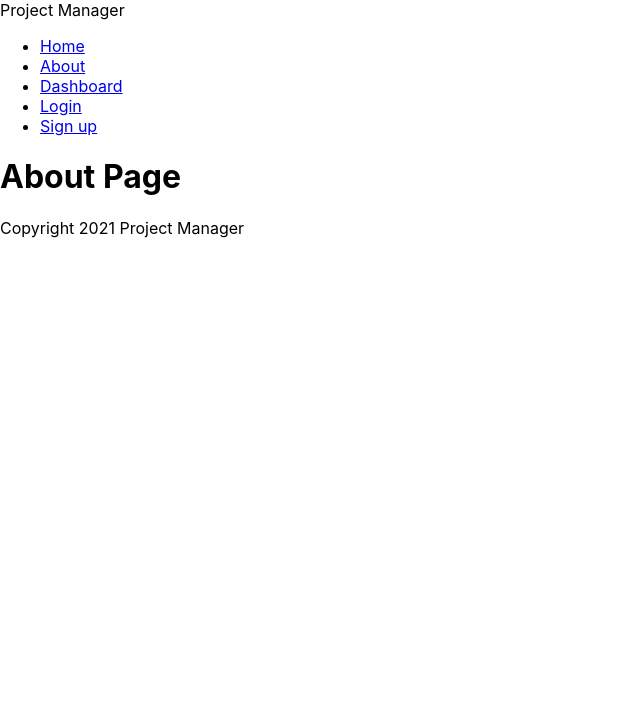
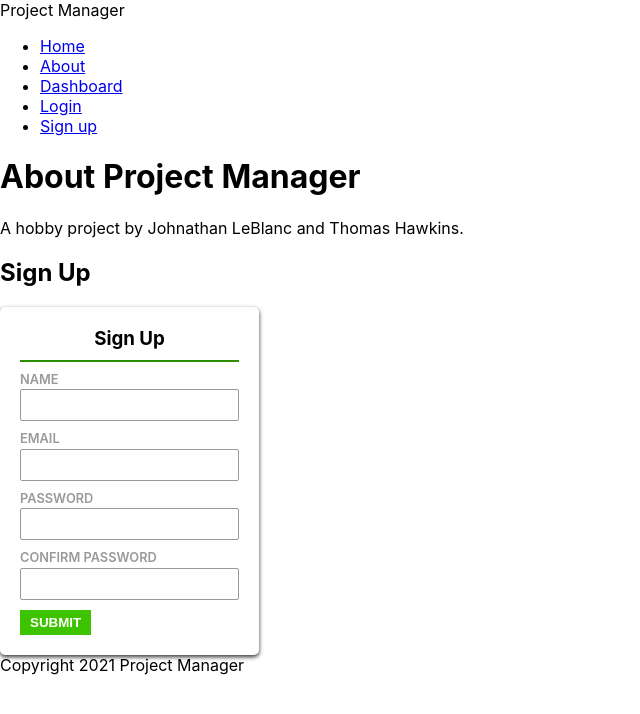
Before and after one commit to HawkinsThomas/project-manager, a React (Create React App) app: page /about in a window 1280 px wide. Shown: the top 714 px of the page, without its empty margins (0-640 px from the left). Built offline with nearby package versions, Linux system fonts and the light colour scheme.

Commit message:
Created a signup form

```diff
--- a/src/index.css
+++ b/src/index.css
@@ -1,3 +1,17 @@
+:root {
+  /* Color scheme variables */
+  --main-color-1: #3ec300;
+  --main-color-2: #2d8f00;
+}
+
+:focus {
+  outline: none;
+}
+
+* {
+  box-sizing: border-box;
+}
+
 body {
   margin: 0;
   font-family: -apple-system, BlinkMacSystemFont, 'Segoe UI', 'Roboto', 'Oxygen',
@@ -11,3 +25,68 @@ code {
   font-family: source-code-pro, Menlo, Monaco, Consolas, 'Courier New',
     monospace;
 }
+
+/* Buttons */
+.button {
+  font-weight: 600;
+  text-transform: uppercase;
+  color: white;
+  background-color: var(--main-color-1);
+  border: none;
+  padding: 5px 10px;
+  cursor: pointer;
+  transition: background-color 0.3s;
+}
+
+.button:hover {
+  background-color: var(--main-color-2);
+}
+
+.form-card {
+  display: inline-block;
+  padding: 20px;
+  border-radius: 5px;
+  background-color: white;
+  box-shadow: 0 2px 4px #333333;
+}
+
+.form-card h3 {
+  text-align: center;
+  margin: 0 0 10px;
+  border-bottom: 2px solid var(--main-color-2);
+  padding-bottom: 10px;
+}
+
+.form-card label,
+.form-card span,
+.form-card input {
+  display: block;
+}
+
+.form-card label {
+  margin-bottom: 10px;
+}
+
+.form-card span {
+  font-size: 0.8em;
+  font-weight: 600;
+  text-transform: uppercase;
+  color: #999999;
+  margin-bottom: 0.2em;
+}
+
+.form-card label input {
+  font-size: 1em;
+  height: 2em;
+  padding: 5px;
+  border-width: 1px;
+  border-style: solid;
+  border-color: #999999;
+  border-radius: 2px;
+  transition: border-color 0.3s, border-radius 0.3s;
+}
+
+.form-card label input:focus {
+  border-color: var(--main-color-1);
+  border-radius: 8px;
+}
--- a/src/modules/banner/component.js
+++ b/src/modules/banner/component.js
@@ -2,16 +2,30 @@ import React from 'react';
 import { PropTypes } from 'prop-types';
 
 
-const Banner = ({ text, children }) => (
-  <div className="banner">
-    <h1>{ text }</h1>
-    { children }
-  </div>
-);
+const Banner = ({ heading, background, children }) => {
+  const styles = {};
+
+  if (background) {
+    styles.backgroundImage = background;
+  }
+
+  return (
+    <div className="banner" style={styles}>
+      <h1>{ heading }</h1>
+      { children }
+    </div>
+  );
+};
 
 Banner.propTypes = {
-  text: PropTypes.string.isRequired,
-  children: PropTypes.element.isRequired,
+  heading: PropTypes.string.isRequired,
+  background: PropTypes.string,
+  children: PropTypes.element,
+};
+
+Banner.defaultProps = {
+  background: '',
+  children: null,
 };
 
 export default Banner;
--- /dev/null
+++ b/src/modules/customInput/component.js
@@ -0,0 +1,24 @@
+import React from 'react';
+import { PropTypes } from 'prop-types';
+
+
+const CustomInput = ({ value, type, onChange }) => (
+  <input
+    type={type}
+    required
+    value={value}
+    onChange={onChange}
+  />
+);
+
+CustomInput.propTypes = {
+  value: PropTypes.string.isRequired,
+  type: PropTypes.string,
+  onChange: PropTypes.func.isRequired,
+};
+
+CustomInput.defaultProps = {
+  type: 'text',
+};
+
+export default CustomInput;
--- /dev/null
+++ b/src/modules/customInput/index.js
@@ -0,0 +1,4 @@
+import CustomInput from './component';
+
+
+export default CustomInput;
--- /dev/null
+++ b/src/modules/customInputLabel/component.js
@@ -0,0 +1,20 @@
+import React from 'react';
+import { PropTypes } from 'prop-types';
+
+
+const CustomInputLabel = ({ label, title, children }) => (
+  <label htmlFor={label}>
+    <span>
+      { title }
+    </span>
+    { children }
+  </label>
+);
+
+CustomInputLabel.propTypes = {
+  label: PropTypes.string.isRequired,
+  title: PropTypes.string.isRequired,
+  children: PropTypes.element.isRequired,
+};
+
+export default CustomInputLabel;
--- /dev/null
+++ b/src/modules/customInputLabel/index.js
@@ -0,0 +1,4 @@
+import CustomInputLabel from './component';
+
+
+export default CustomInputLabel;
--- /dev/null
+++ b/src/modules/signupForm/component.js
@@ -0,0 +1,64 @@
+import React, { useState } from 'react';
+
+// Modules
+import CustomInputLabel from '../customInputLabel';
+import CustomInput from '../customInput';
+
+
+const SignupForm = () => {
+  const [name, setName] = useState('');
+  const [email, setEmail] = useState('');
+  const [password, setPassword] = useState('');
+  const [confirmPassword, setConfirmPassword] = useState('');
+
+  const handleSubmit = (e) => {
+    e.preventDefault();
+
+    // Basic form validation
+    const checkName = name.length >= 3;
+    const checkEmail = email.indexOf('@') > 0;
+    const checkPassword = password.length && (password === confirmPassword);
+
+    if (checkName && checkEmail && checkPassword) {
+      console.log('Validated.');
+      // Submit form
+    }
+  };
+
+  return (
+    <div className="form-card">
+      <h3>Sign Up</h3>
+      <form onSubmit={handleSubmit}>
+        <CustomInputLabel label="name" title="Name">
+          <CustomInput
+            value={name}
+            onChange={(e) => setName(e.target.value)}
+          />
+        </CustomInputLabel>
+        <CustomInputLabel label="email" title="Email">
+          <CustomInput
+            value={email}
+            onChange={(e) => setEmail(e.target.value)}
+          />
+        </CustomInputLabel>
+        <CustomInputLabel label="password" title="Password">
+          <CustomInput
+            value={password}
+            type="password"
+            onChange={(e) => setPassword(e.target.value)}
+          />
+        </CustomInputLabel>
+        <CustomInputLabel label="password" title="Confirm Password">
+          <CustomInput
+            value={confirmPassword}
+            type="password"
+            onChange={(e) => setConfirmPassword(e.target.value)}
+          />
+        </CustomInputLabel>
+        <input type="submit" value="Submit" className="button" />
+      </form>
+    </div>
+  );
+};
+
+export default SignupForm;
--- /dev/null
+++ b/src/modules/signupForm/index.js
@@ -0,0 +1,4 @@
+import SignupForm from './component';
+
+
+export default SignupForm;
--- a/src/pages/about/component.js
+++ b/src/pages/about/component.js
@@ -1,11 +1,24 @@
 import React from 'react';
-import Heading from '../../modules/heading';
+import { APP_NAME } from '../../constants';
+
+// Modules
+import Banner from '../../modules/banner';
+import SignupForm from '../../modules/signupForm';
 
 
-const About = () => (
-  <div>
-    <Heading title="About Page" />
-  </div>
-);
+const About = () => {
+  const title = `About ${APP_NAME}`;
+  return (
+    <div>
+      <Banner heading={title}>
+        <p>A hobby project by Johnathan LeBlanc and Thomas Hawkins.</p>
+      </Banner>
+      <section>
+        <h2>Sign Up</h2>
+        <SignupForm />
+      </section>
+    </div>
+  );
+};
 
 export default About;
```
